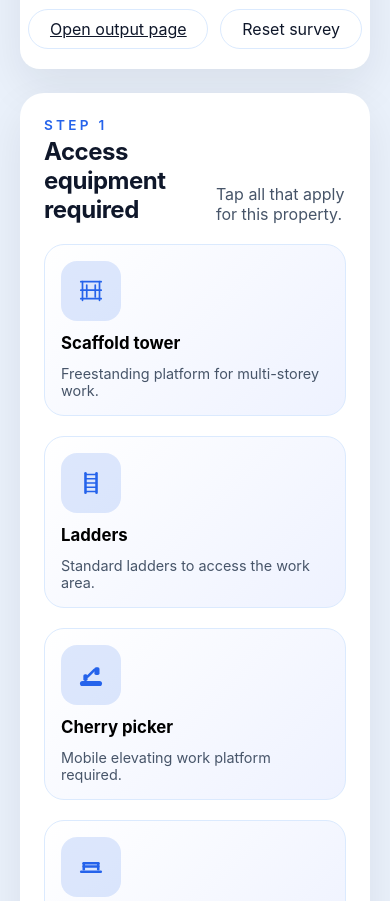
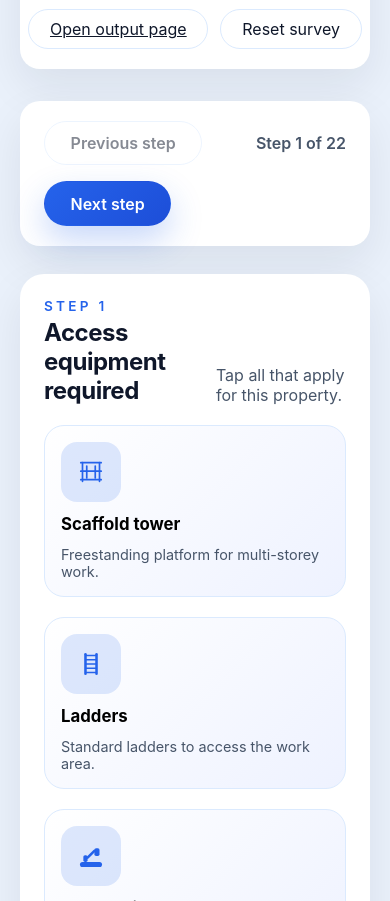
Before and after one commit to martinbibb-cmd/Fast-survey, a plain HTML site: page index.html in a window 390 px wide. Shown: the part 1703-2604 px from the top of the page. Drawn offline with Linux system fonts and the light colour scheme.

Commit message:
Add step pagination controls

```diff
--- a/app.js
+++ b/app.js
@@ -631,6 +631,9 @@ const labelLookup = new Map([
 let stepSections = [];
 let stepNavButtons = [];
 let currentStepIndex = 0;
+let stepProgressLabel = null;
+let prevStepButton = null;
+let nextStepButton = null;
 
 document.addEventListener('DOMContentLoaded', () => {
   renderAccessOptions();
@@ -1353,6 +1356,22 @@ function initStepNavigation() {
     return;
   }
 
+  prevStepButton = document.getElementById('prevStep');
+  nextStepButton = document.getElementById('nextStep');
+  stepProgressLabel = document.getElementById('stepProgressLabel');
+
+  if (prevStepButton) {
+    prevStepButton.addEventListener('click', () => {
+      showStep(currentStepIndex - 1);
+    });
+  }
+
+  if (nextStepButton) {
+    nextStepButton.addEventListener('click', () => {
+      showStep(currentStepIndex + 1);
+    });
+  }
+
   shortcutList.innerHTML = '';
   stepNavButtons = stepSections.map((section, index) => {
     const listItem = document.createElement('li');
@@ -1377,7 +1396,26 @@ function initStepNavigation() {
     return button;
   });
 
-  showStep(currentStepIndex, { scroll: false, focus: false });
+  const initialHash = window.location.hash.replace(/^#/, '');
+  if (initialHash) {
+    const initialIndex = stepSections.findIndex(section => section.id === initialHash);
+    if (initialIndex >= 0) {
+      currentStepIndex = initialIndex;
+    }
+  }
+
+  showStep(currentStepIndex, { scroll: false, focus: false, smooth: false });
+
+  window.addEventListener('hashchange', () => {
+    const hash = window.location.hash.replace(/^#/, '');
+    if (!hash) {
+      return;
+    }
+    const targetIndex = stepSections.findIndex(section => section.id === hash);
+    if (targetIndex >= 0 && targetIndex !== currentStepIndex) {
+      showStep(targetIndex, { scroll: false, focus: false, smooth: false });
+    }
+  });
 }
 
 function showStep(index, options = {}) {
@@ -1386,7 +1424,8 @@ function showStep(index, options = {}) {
   }
 
   const { scroll = true, focus = true, smooth = true } = options;
-  currentStepIndex = Math.max(0, Math.min(index, stepSections.length - 1));
+  const targetIndex = Math.max(0, Math.min(index, stepSections.length - 1));
+  currentStepIndex = targetIndex;
 
   stepSections.forEach((section, idx) => {
     const isActive = idx === currentStepIndex;
@@ -1420,6 +1459,31 @@ function showStep(index, options = {}) {
   const activeSection = stepSections[currentStepIndex];
   if (!activeSection) {
     return;
+  }
+
+  if (stepProgressLabel) {
+    stepProgressLabel.textContent = `Step ${currentStepIndex + 1} of ${stepSections.length}`;
+  }
+
+  if (prevStepButton) {
+    prevStepButton.disabled = currentStepIndex === 0;
+  }
+
+  if (nextStepButton) {
+    const isLastStep = currentStepIndex === stepSections.length - 1;
+    nextStepButton.disabled = isLastStep;
+    nextStepButton.textContent = isLastStep ? 'Survey complete' : 'Next step';
+  }
+
+  if (activeSection.id) {
+    const newHash = `#${activeSection.id}`;
+    if (window.location.hash !== newHash) {
+      if (window.history && typeof window.history.replaceState === 'function') {
+        window.history.replaceState(null, '', newHash);
+      } else {
+        window.location.hash = newHash;
+      }
+    }
   }
 
   if (scroll) {
--- a/index.html
+++ b/index.html
@@ -344,6 +344,12 @@
         </div>
         <div class="sectioned-fieldsets" id="awarenessSections" role="group" aria-labelledby="awarenessHeading"></div>
       </section>
+
+      <nav class="step-pager" aria-label="Step pagination">
+        <button type="button" class="step-pager-button is-prev" id="prevStep">Previous step</button>
+        <p class="step-progress" id="stepProgressLabel" aria-live="polite">Step 1 of 22</p>
+        <button type="button" class="step-pager-button is-next" id="nextStep">Next step</button>
+      </nav>
     </main>
 
     <nav class="step-nav" aria-label="Survey steps">
--- a/styles.css
+++ b/styles.css
@@ -105,6 +105,64 @@ button {
   display: flex;
   flex-direction: column;
   gap: 1.75rem;
+}
+
+.step-pager {
+  margin-top: 0.5rem;
+  padding: 1.25rem 1.5rem;
+  background: var(--panel-bg);
+  border-radius: 20px;
+  box-shadow: var(--shadow);
+  display: flex;
+  align-items: center;
+  justify-content: space-between;
+  gap: 1rem;
+  flex-wrap: wrap;
+}
+
+.step-progress {
+  font-weight: 600;
+  color: var(--muted);
+  margin: 0;
+}
+
+.step-pager-button {
+  border-radius: 999px;
+  padding: 0.7rem 1.6rem;
+  font-weight: 600;
+  border: 1px solid transparent;
+  transition: background 0.2s ease, color 0.2s ease, border-color 0.2s ease, box-shadow 0.2s ease;
+}
+
+.step-pager-button:disabled {
+  opacity: 0.5;
+  cursor: not-allowed;
+  box-shadow: none;
+}
+
+.step-pager-button.is-prev {
+  background: transparent;
+  border-color: var(--border);
+  color: var(--text);
+}
+
+.step-pager-button.is-prev:hover,
+.step-pager-button.is-prev:focus-visible {
+  border-color: var(--accent);
+  color: var(--accent);
+  outline: none;
+}
+
+.step-pager-button.is-next {
+  background: linear-gradient(135deg, var(--accent), var(--accent-strong));
+  color: #fff;
+  box-shadow: 0 14px 32px rgba(37, 99, 235, 0.25);
+}
+
+.step-pager-button.is-next:hover,
+.step-pager-button.is-next:focus-visible {
+  box-shadow: 0 16px 36px rgba(37, 99, 235, 0.3);
+  outline: none;
 }
 
 .step-nav {
@@ -761,6 +819,10 @@ button {
     order: -1;
   }
 
+  .step-pager {
+    order: -1;
+  }
+
   .panel {
     padding: 1.5rem;
   }
```
